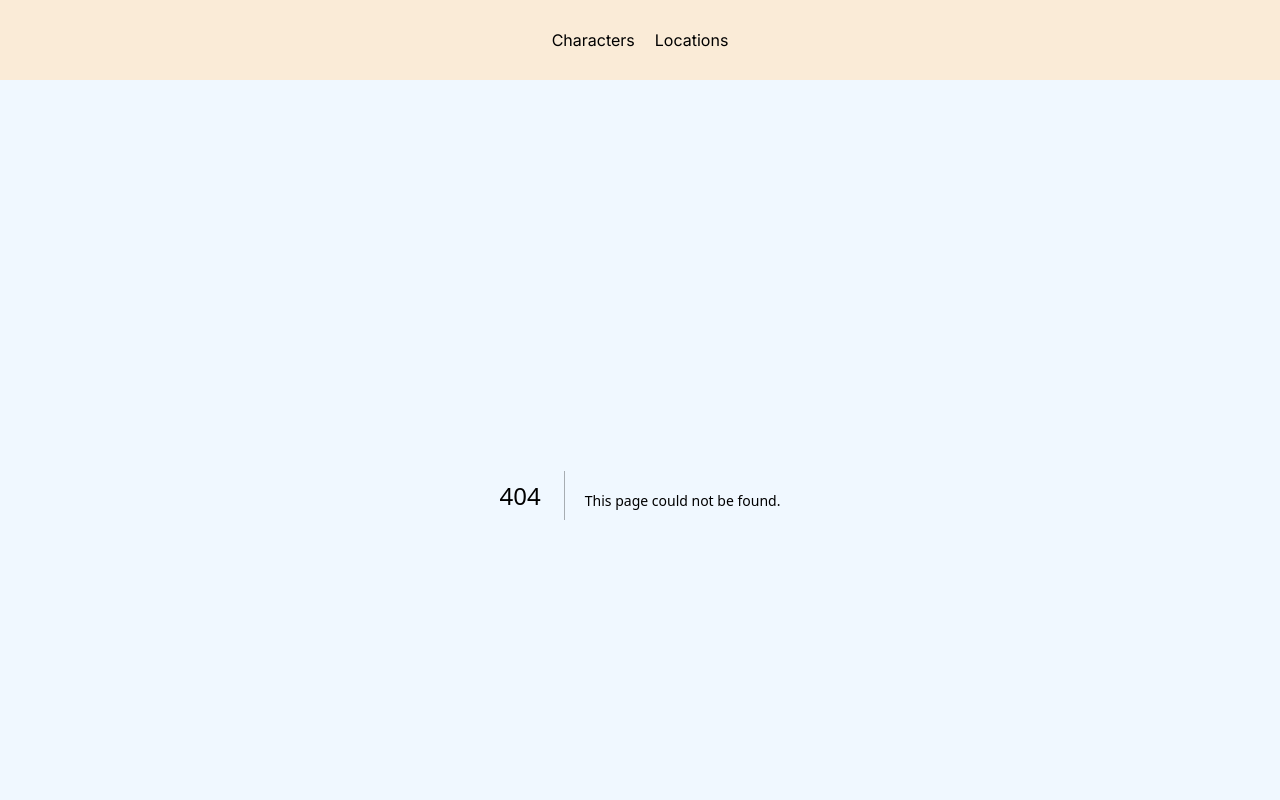
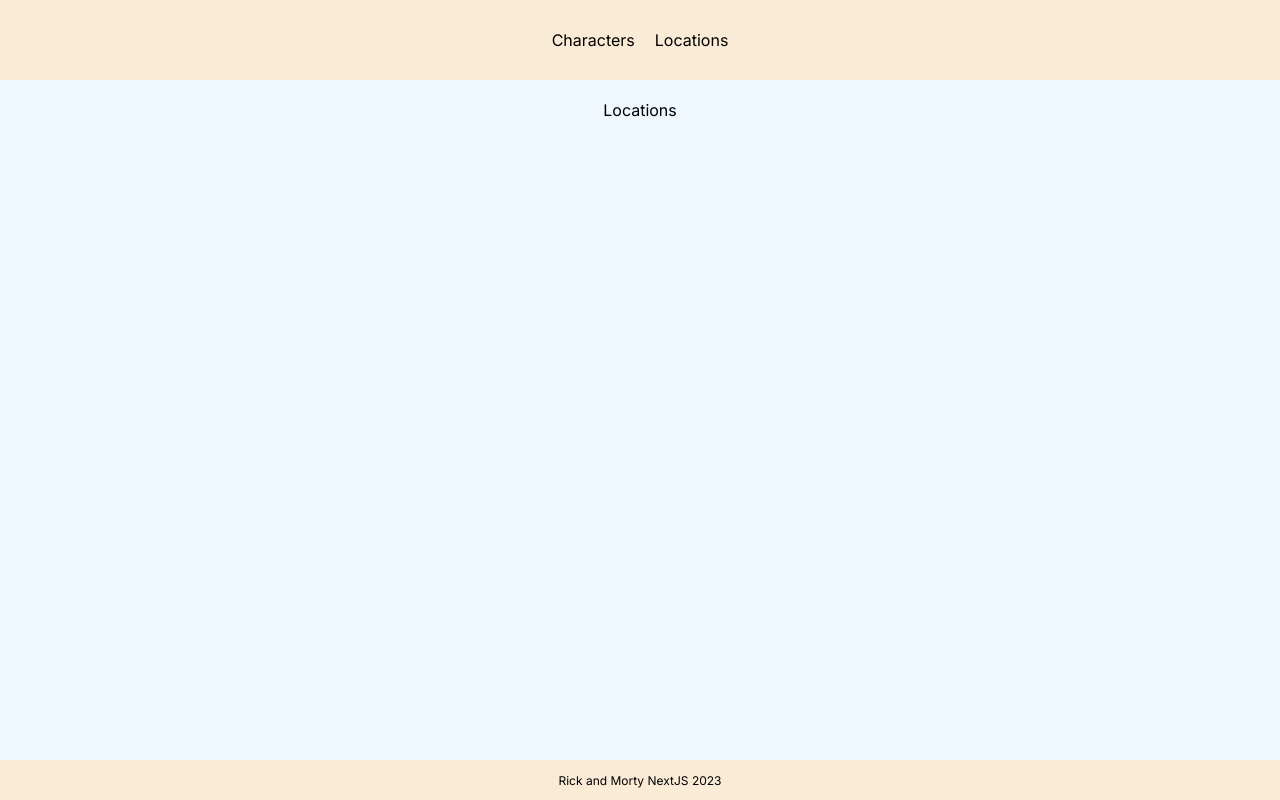
Before and after one commit to lx-DaryaLiashchynskaya/next-js-rick-and-morty, a Next.js app: page /locations in a window 1280 px wide. Before the commit this address had no page. Shown: the top 800 px of the page. Built offline with nearby package versions, Linux system fonts and the light colour scheme.

Commit message:
change route location from about to locations

```diff
--- a/src/app/about/page.tsx
+++ /dev/null
@@ -1,3 +0,0 @@
-export default function About() {
-    return <div>About</div>
-}
--- /dev/null
+++ b/src/app/locations/page.tsx
@@ -0,0 +1,3 @@
+export default function Locations() {
+    return <div>Locations</div>
+}
```
